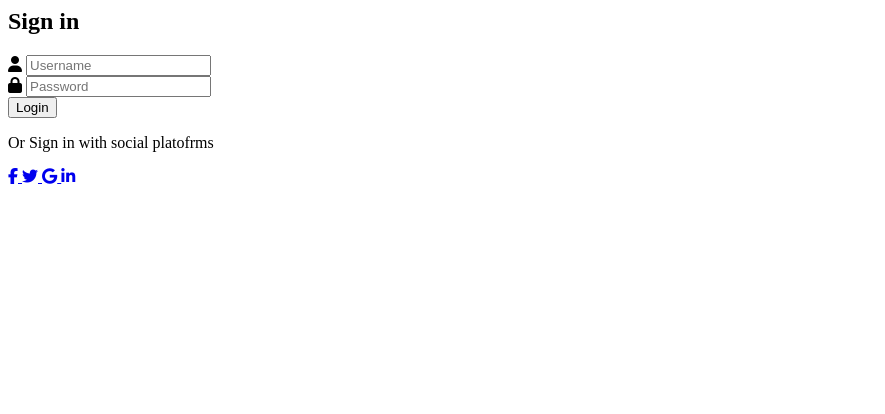
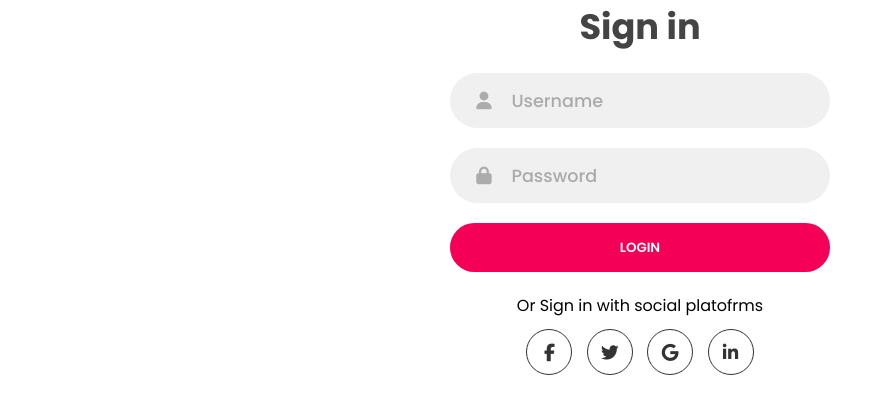
Before and after one commit to Tyro-A/Sliding-SignIn-and-SignUp-Form, a plain HTML site: page index.html in a window 1280 px wide. Shown: the whole page, without its empty margins (0-885 px from the left). Drawn offline with Linux system fonts and the light colour scheme.

Commit message:
Added Style to Sign In Form

```diff
--- a/index.html
+++ b/index.html
@@ -7,12 +7,14 @@
         <title>Sign In & Sign Up Form</title>
         <meta name="description" content="">
         <meta name="viewport" content="width=device-width, initial-scale=1">
-        <link rel="stylesheet" href="">
+        <link rel="stylesheet" href="style.css">
     </head>
     <body>
        <div class="container">
            <div class="forms-container">
                <div class="signin-signup">
+
+                <!-- Sign In form -->
                    <form action="" class="sign-in-form">
                        <h2 class="title">Sign in</h2>
                        <div class="input-field">
@@ -40,7 +42,10 @@
                                 <i class="fab fa-linkedin-in"></i>
                             </a>
                         </div>
-                   </form>
+                   </form> <!-- End of Sign In Form -->
+
+
+
                </div>
            </div>
            <div class="panels-container"></div>
--- /dev/null
+++ b/style.css
@@ -0,0 +1,144 @@
+@import url("https://fonts.googleapis.com/css2?family=Poppins:wght@200;300;400;500;600;700;800&display=swap");
+
+* {
+  padding: 0;
+  margin: 0;
+  box-sizing: border-box;
+}
+
+body,
+input {
+  font-family: "Poppins", sans-serif;
+}
+
+.container {
+  position: relative;
+  width: 100%;
+  min-height: 100vh;
+  background-color: #fff;
+  overflow: hidden;
+}
+
+.forms-container {
+  position: absolute;
+  width: 100%;
+  height: 100%;
+  top: 0;
+  left: 0;
+}
+
+form {
+  display: flex;
+  align-items: center;
+  justify-content: center;
+  flex-direction: column;
+}
+
+.title {
+  font-size: 2.2rem;
+  color: #444;
+  margin-bottom: 10px;
+}
+
+.input-field {
+  max-width: 380px;
+  width: 100%;
+  height: 55px;
+  background-color: #f0f0f0;
+  margin: 10px 0;
+  border-radius: 55px;
+  -webkit-border-radius: 55px;
+  -moz-border-radius: 55px;
+  -ms-border-radius: 55px;
+  -o-border-radius: 55px;
+  display: grid;
+  grid-template-columns: 15% 85%;
+  padding: 0 0.4rem;
+}
+
+.input-field i {
+  text-align: center;
+  line-height: 55px;
+  color: #acacac;
+  font-size: 1.1rem;
+}
+
+.input-field input {
+  background: none;
+  outline: none;
+  border: none;
+  line-height: 1;
+  font-weight: 600;
+  font-size: 1.1rem;
+  color: #333;
+}
+
+.input-field input::placeholder {
+  color: #aaa;
+  font-weight: 500;
+}
+
+.btn {
+  width: 380px;
+  height: 49px;
+  border: none;
+  outline: none;
+  border-radius: 55px;
+  -webkit-border-radius: 55px;
+  -moz-border-radius: 55px;
+  -ms-border-radius: 55px;
+  -o-border-radius: 55px;
+  cursor: pointer;
+  background-color: #f50057;
+  color: #fff;
+  text-transform: uppercase;
+  font-weight: 600;
+  margin: 10px 0;
+  transition: 0.5s;
+  -webkit-transition: 0.5s;
+  -moz-transition: 0.5s;
+  -ms-transition: 0.5s;
+  -o-transition: 0.5s;
+}
+
+.btn:hover {
+  background-color: #e40150;
+}
+
+.social-text {
+  padding: 0.7rem 0;
+  font-size: 1rem;
+}
+
+.social-media {
+  display: flex;
+  justify-content: center;
+}
+
+.social-icon {
+  height: 46px;
+  width: 46px;
+  border: 1px solid #333;
+  margin: 0 0.45rem;
+  display: flex;
+  justify-content: center;
+  align-items: center;
+  text-decoration: none;
+  color: #333;
+  font-size: 1.1rem;
+  border-radius: 50px;
+  -webkit-border-radius: 50px;
+  -moz-border-radius: 50px;
+  -ms-border-radius: 50px;
+  -o-border-radius: 50px;
+  transition: 0.3s;
+  -webkit-transition: 0.3s;
+  -moz-transition: 0.3s;
+  -ms-transition: 0.3s;
+  -o-transition: 0.3s;
+}
+
+.social-icon:hover {
+  color: #f50057;
+  border-color: #f50057;
+}
```
